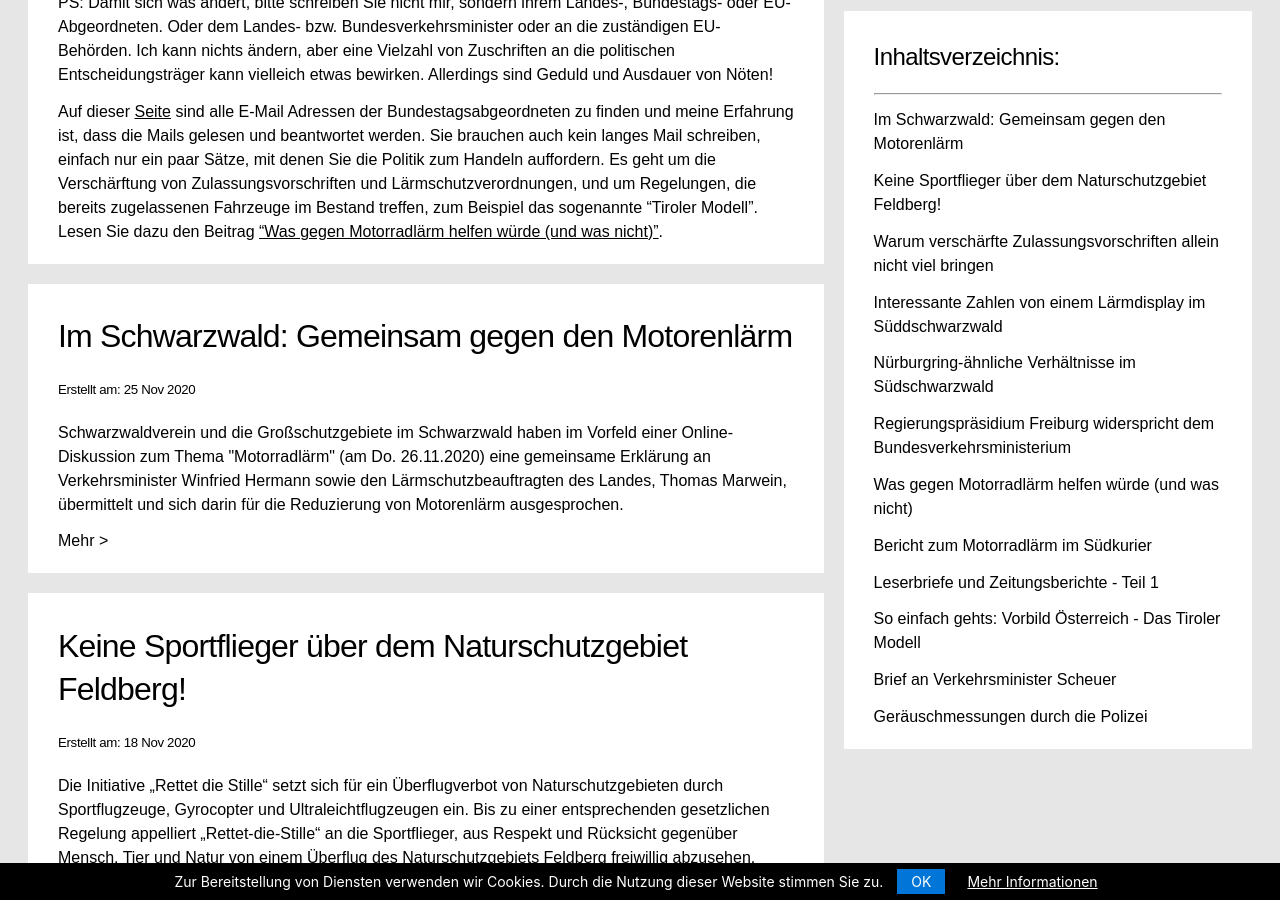
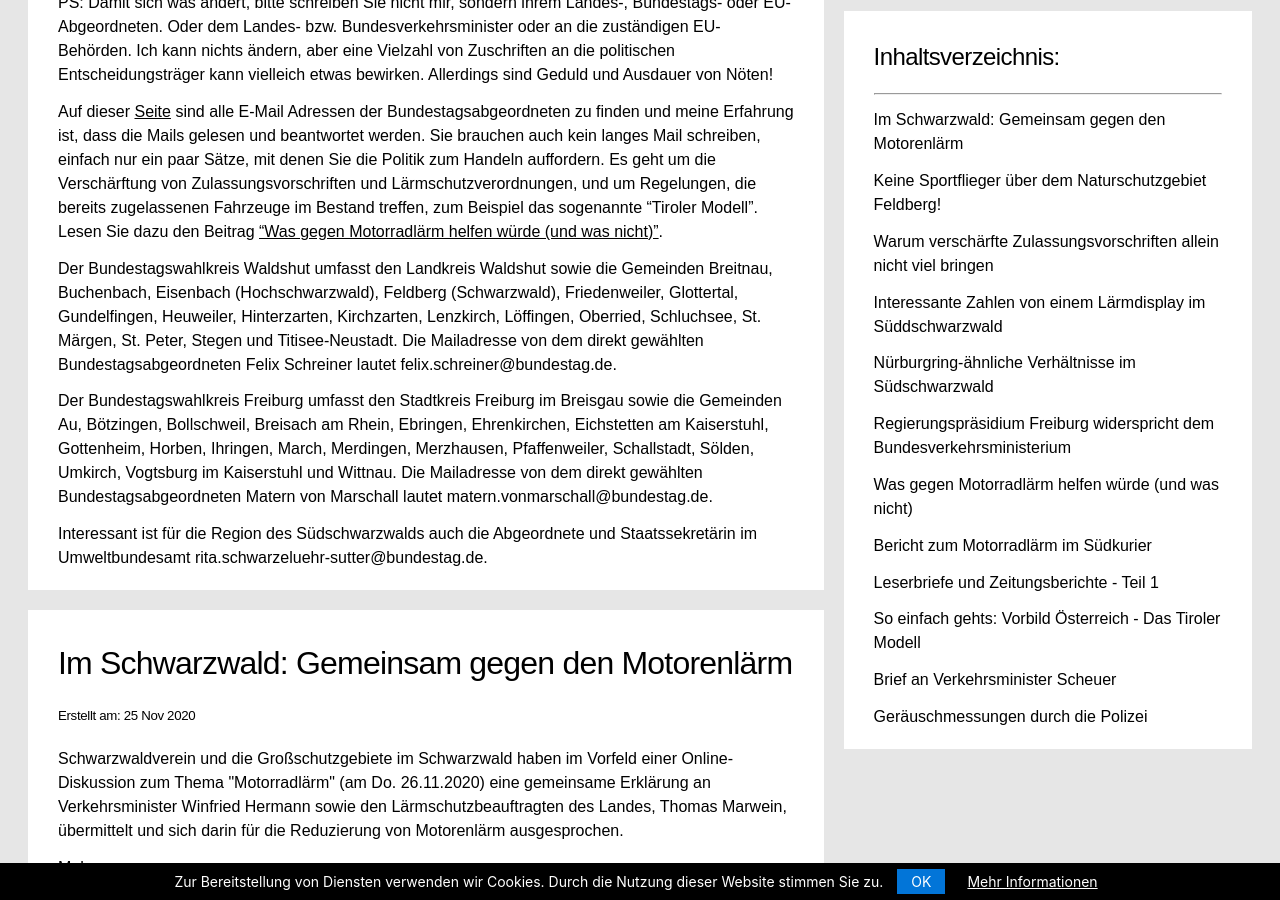
Before and after one commit to rettet-die-stille/rettet-die-stille.github.io, a Jekyll site: the page built from index2.md, in a window 1280 px wide and 900 px high, scrolled down 1983 px. Built offline with Jekyll 4.4.1, drawn with Linux system fonts in a browser that asks for light colours; our own code applies the rules of GitHub Pages for plain Markdown files.

Commit message:
Update index2.md

```diff
--- a/index2.md
+++ b/index2.md
@@ -27,3 +27,9 @@ Eine Änderung der Situation kann nur in der Politik auf Bundes- und EU-Ebene er
 PS: Damit sich was ändert, bitte schreiben Sie nicht mir, sondern ihrem Landes-, Bundestags- oder EU-Abgeordneten. Oder dem Landes- bzw. Bundesverkehrsminister oder an die zuständigen EU-Behörden. Ich kann nichts ändern, aber eine Vielzahl von Zuschriften an die politischen Entscheidungsträger kann vielleich etwas bewirken. Allerdings sind Geduld und Ausdauer von Nöten!
 
 Auf dieser <span style="text-decoration: underline;">[Seite](https://www.bundestag.de/abgeordnete){:target="_blank"}</span> sind alle E-Mail Adressen der Bundestagsabgeordneten zu finden und meine Erfahrung ist, dass die Mails gelesen und beantwortet werden. Sie brauchen auch kein langes Mail schreiben, einfach nur ein paar Sätze, mit denen Sie die Politik zum Handeln auffordern. Es geht um die Verschärftung von Zulassungsvorschriften und Lärmschutzverordnungen, und um Regelungen, die bereits zugelassenen Fahrzeuge im Bestand treffen, zum Beispiel das sogenannte "Tiroler Modell". Lesen Sie dazu den Beitrag <span style='text-decoration: underline;'><a href='/2020/08/03/was-gegen-motorradlaerm-helfen-wuerde-und-was-nicht.html'>"Was gegen Motorradlärm helfen würde (und was nicht)"</a></span>.
+
+Der Bundestagswahlkreis Waldshut umfasst den Landkreis Waldshut sowie die Gemeinden Breitnau, Buchenbach, Eisenbach (Hochschwarzwald), Feldberg (Schwarzwald), Friedenweiler, Glottertal, Gundelfingen, Heuweiler, Hinterzarten, Kirchzarten, Lenzkirch, Löffingen, Oberried, Schluchsee, St. Märgen, St. Peter, Stegen und Titisee-Neustadt. Die Mailadresse von dem direkt gewählten Bundestagsabgeordneten Felix Schreiner lautet [felix.schreiner@bundestag.de](mailto:felix.schreiner@bundestag.de).
+
+Der Bundestagswahlkreis Freiburg umfasst den Stadtkreis Freiburg im Breisgau sowie die Gemeinden Au, Bötzingen, Bollschweil, Breisach am Rhein, Ebringen, Ehrenkirchen, Eichstetten am Kaiserstuhl, Gottenheim, Horben, Ihringen, March, Merdingen, Merzhausen, Pfaffenweiler, Schallstadt, Sölden, Umkirch, Vogtsburg im Kaiserstuhl und Wittnau. Die Mailadresse von dem direkt gewählten Bundestagsabgeordneten Matern von Marschall lautet [matern.vonmarschall@bundestag.de](mailto:matern.vonmarschall@bundestag.de).
+
+Interessant ist für die Region des Südschwarzwalds auch die Abgeordnete und Staatssekretärin im Umweltbundesamt [rita.schwarzeluehr-sutter@bundestag.de](mailto:rita.schwarzeluehr-sutter@bundestag.de).
```
